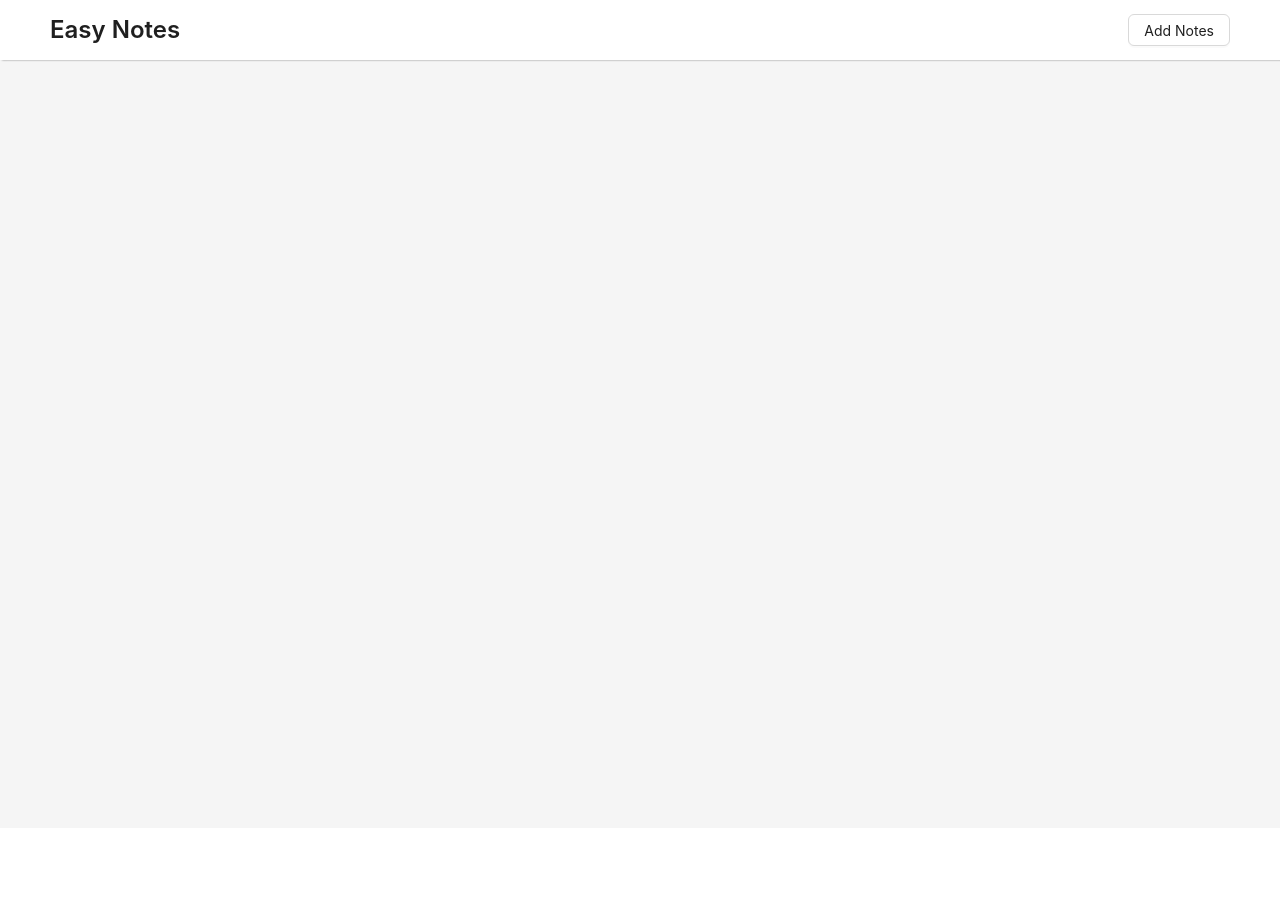
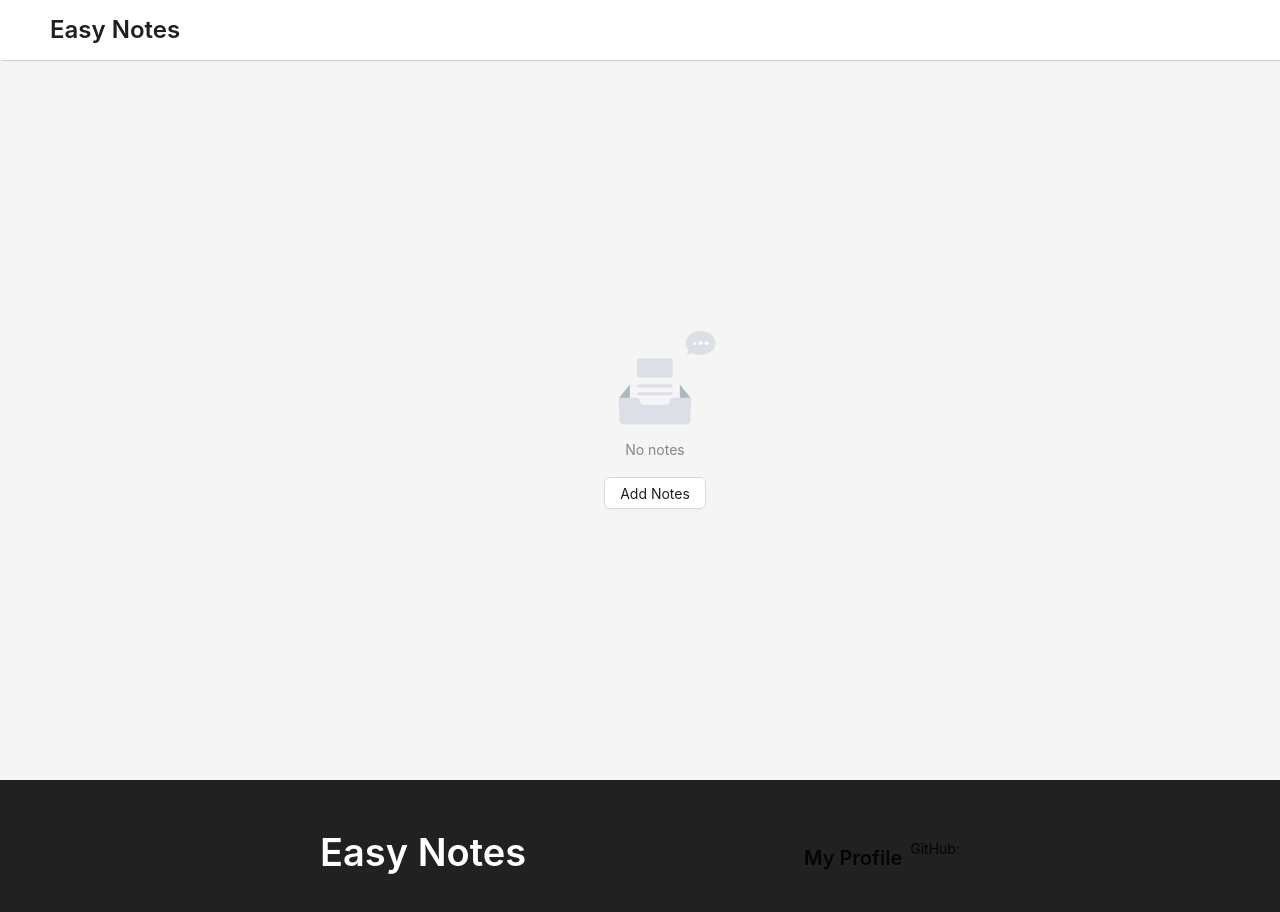
Before and after one commit to quantum0X/easy-notes, a React (Create React App) app: page / in a window 1280 px wide. Shown: the top 912 px of the page. Before the commit the page ends 828 px from the top, so only its background shows below. Built offline with nearby package versions, Linux system fonts and the light colour scheme; the HTML template or start-up script is replaced by a standard one.

Commit message:
dashboard complete

```diff
--- a/src/App.js
+++ b/src/App.js
@@ -1,11 +1,9 @@
 import './App.css';
 import Dashboard from './components/Dashboard';
-import Notes from './components/Notes';
 
 function App() {
   return (
     <div className="App">
-      {/* <Notes /> */}
       <Dashboard />
     </div>
   );
--- a/src/components/CreateNote.jsx
+++ b/src/components/CreateNote.jsx
@@ -1,22 +1,33 @@
 import { Button, Form, Input, Modal, Row } from "antd";
 import React, { useState } from "react";
 
-const CreateNote = () => {
-  const [colorHex, setColorHex] = useState("#ffffff");
-  const [title, setTitle] = useState("");
-  const [description, setDescription] = useState("");
+const CreateNote = (props) => {
   const [open, setOpen] = useState(false);
+  const [notes, setNotes] = useState({
+    color: "#ffffff",
+    title: "",
+    description: "",
+  });
 
   const submitHandle = (e) => {
     e.preventDefault();
-    console.log(colorHex, title, description);
+    props.onChange(notes);
+    cancelHandle();
   };
 
   const cancelHandle = () => {
-    setColorHex("#ffffff");
-    setTitle("");
-    setDescription("");
+    setNotes({
+      color: "#ffffff",
+      title: "",
+      description: "",
+    });
     setOpen(false);
+  };
+
+  const onChangeHandle = (e) => {
+    const name = e.target.name;
+    const value = e.target.value;
+    setNotes({ ...notes, [name]: value });
   };
 
   return (
@@ -38,25 +49,28 @@ const CreateNote = () => {
               margin: "5px",
               padding: "0px 1px",
             }}
+            name="color"
             type="color"
-            value={colorHex}
-            onChange={(e) => setColorHex(e.target.value)}
+            value={notes.color}
+            onChange={onChangeHandle}
           />
         </Row>
         <Form layout="vertical" style={{ textAlign: "center" }}>
           <Form.Item>
             <Input
+              name="title"
               placeholder="Title"
-              value={title}
-              onChange={(e) => setTitle(e.target.value)}
+              value={notes.title}
+              onChange={onChangeHandle}
             />
           </Form.Item>
           <Form.Item>
             <Input
-              type="comment"
+              name="description"
+              type="textarea"
               placeholder="description"
-              value={description}
-              onChange={(e) => setDescription(e.target.value)}
+              value={notes.description}
+              onChange={onChangeHandle}
             />
           </Form.Item>
         </Form>
--- a/src/components/Dashboard.jsx
+++ b/src/components/Dashboard.jsx
@@ -1,31 +1,95 @@
-import { Card, Layout, Typography } from "antd";
-import React from "react";
+import { Empty, Layout, Space, Typography } from "antd";
+import React, { useState } from "react";
 import Notes from "./Notes";
 import CreateNote from "./CreateNote";
 
-const Dashboard = (props) => {
+const Dashboard = () => {
   const { Header, Content, Footer } = Layout;
+  const [notes, setNotes] = useState([]);
+
+  const createNote = (note) => {
+    console.log(note);
+    setNotes((prevNote) => [...prevNote, note]);
+  };
+
   return (
     <Layout>
       <Header
         style={{
           height: "60px",
+          width: "100%",
           background: "white",
           boxShadow: "2px 0px 2px gray",
           display: "flex",
           justifyContent: "space-between",
           alignItems: "center",
+          zIndex: "999",
+          position: "fixed",
         }}
       >
         <Typography.Title style={{ margin: "0px", padding: "0px" }} level={3}>
           Easy Notes
         </Typography.Title>
-        <CreateNote />
+        {notes.length > 0 && <CreateNote onChange={createNote} />}
       </Header>
-      <Content style={{ height: "90vh" }}>
-        <Notes />
+
+      <Content
+        style={{
+          height: "90vh",
+          marginTop: "60px",
+          width: "100wv",
+          overflow: "scroll",
+        }}
+      >
+        <Space
+          size="small"
+          style={{
+            height: "100%",
+            width: "100%",
+            padding: "15px",
+          }}
+          wrap
+        >
+          {notes.length ? (
+            notes.map((note, idx) => (
+              <Notes
+                key={idx}
+                color={note.color}
+                title={note.title}
+                description={note.description}
+              />
+            ))
+          ) : (
+            <Empty
+              description="No notes"
+              style={{
+                width: "100vw",
+                height: "100%",
+                margin: "auto",
+              }}
+            >
+              <CreateNote onChange={createNote} />
+            </Empty>
+          )}
+        </Space>
       </Content>
-      <Footer></Footer>
+      <Footer style={{ background: "#212121" }}>
+        <Space
+          style={{
+            display: "flex",
+            justifyContent: "space-evenly",
+          }}
+          align="center"
+        >
+          <Typography.Title style={{ color: "white" }}>
+            Easy Notes
+          </Typography.Title>
+          <Space>
+            <Typography.Title level={4}>My Profile</Typography.Title>
+            <Typography.Text>GitHub: </Typography.Text>
+          </Space>
+        </Space>
+      </Footer>
     </Layout>
   );
 };
--- a/src/components/Notes.jsx
+++ b/src/components/Notes.jsx
@@ -4,11 +4,16 @@ import React from "react";
 const Notes = (props) => {
   const { Meta } = Card;
   return (
-    <Card.Grid
-      style={{ background: `${props.color}`, width: "250px", height: "200px" }}
+    <Card
+      style={{
+        background: `${props.color}`,
+        width: "250px",
+        height: "200px",
+        margin: "10px",
+      }}
     >
       <Meta title={props.title} description={props.description} />
-    </Card.Grid>
+    </Card>
   );
 };
 
--- a/src/index.css
+++ b/src/index.css
@@ -1,13 +1,12 @@
+@import url("https://fonts.googleapis.com/css2?family=Sacramento&display=swap");
+
 body {
   margin: 0;
-  font-family: -apple-system, BlinkMacSystemFont, 'Segoe UI', 'Roboto', 'Oxygen',
-    'Ubuntu', 'Cantarell', 'Fira Sans', 'Droid Sans', 'Helvetica Neue',
-    sans-serif;
+  font-family: "Sacramento", "cursive";
   -webkit-font-smoothing: antialiased;
   -moz-osx-font-smoothing: grayscale;
 }
 
-code {
-  font-family: source-code-pro, Menlo, Monaco, Consolas, 'Courier New',
-    monospace;
+*::-webkit-scrollbar {
+  display: none;
 }
--- a/src/utils/data.js
+++ /dev/null
@@ -1 +0,0 @@
-export const data = []
```
